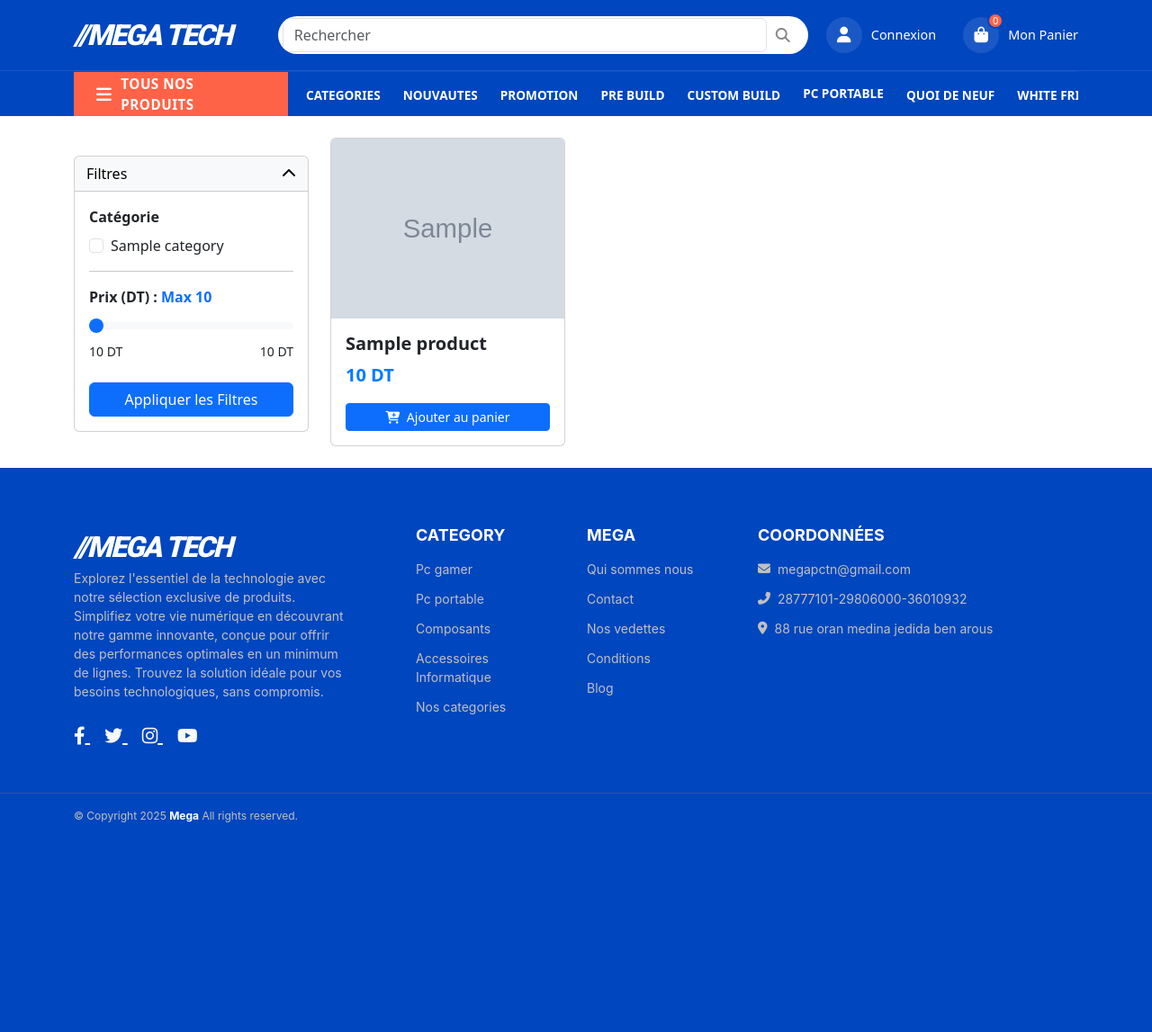
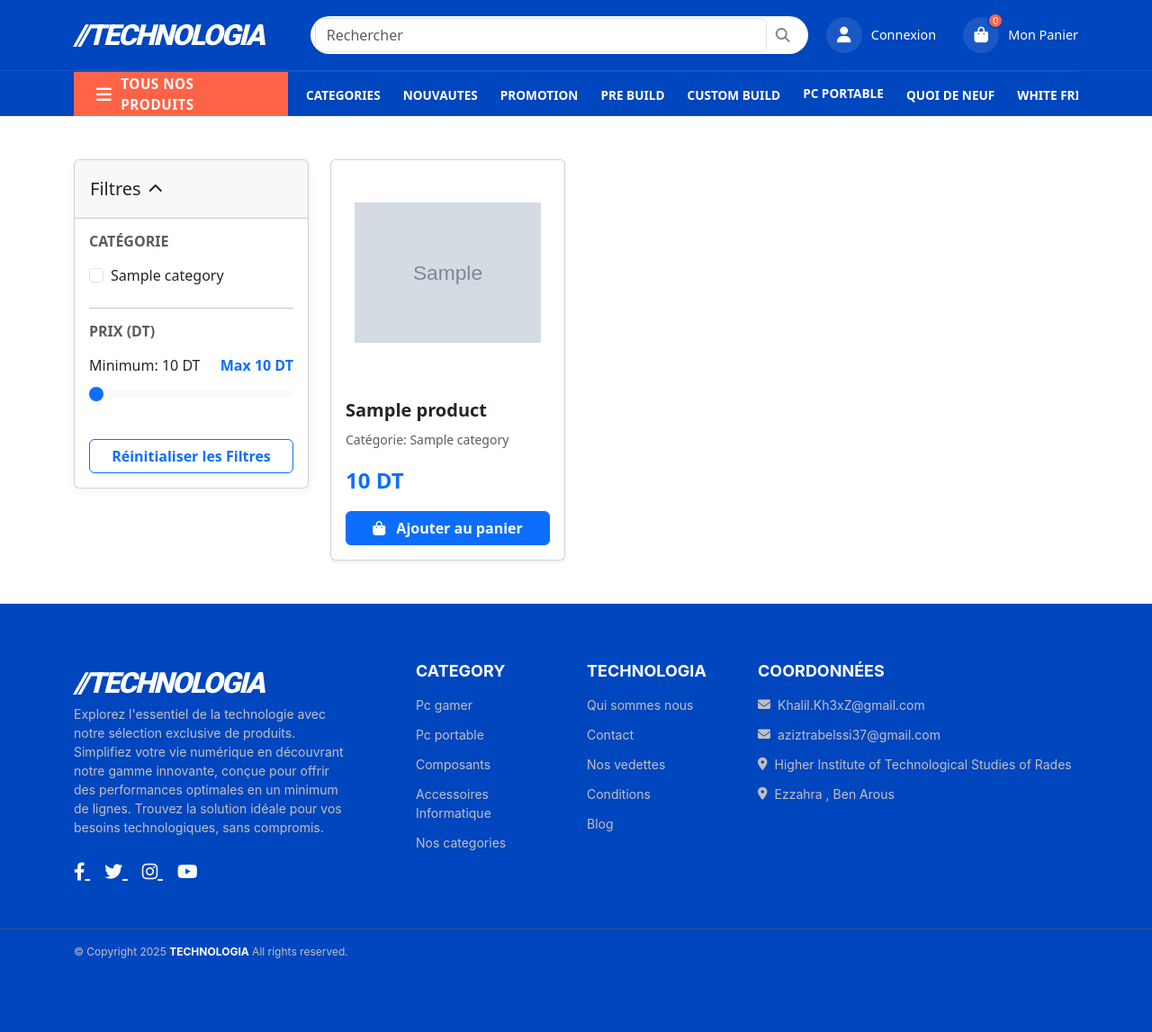
Before and after one commit to Kh3xZ/Projet_PHP, a PHP site: page /products.php in a window 1280 px wide. Shown: the whole page at 90% size. Before the commit the page ends 914 px from the top, so only its background shows below. Run offline with PHP 8.4, Linux system fonts and the light colour scheme; tables that the repository leaves empty or names only in its code hold one stand-in row (values such as "Sample post"); grey boxes marked "Sample" are stand-in pictures.

Commit message:
little modifications

```diff
--- a/includes/footer.php
+++ b/includes/footer.php
@@ -156,7 +156,7 @@
                     <a href="#" class="text-decoration-none">
                     <div class="logo-text">
                         <!-- Using an icon and text to approximate the logo feel -->
-                        <span>//MEGA TECH</span>
+                        <span>//TECHNOLOGIA</span>
                     </div>
                 </a>
 
@@ -195,7 +195,7 @@
 
                 <!-- Column 3: Mega Links (col-12, col-md-2) -->
                 <div class="col-6 col-md-2">
-                    <h4 class="footer-heading">Mega</h4>
+                    <h4 class="footer-heading">TECHNOLOGIA</h4>
                     <ul class="footer-list">
                         <li><a href="#">Qui sommes nous</a></li>
                         <li><a href="#">Contact</a></li>
@@ -211,15 +211,19 @@
                     <div class="footer-text">
                         <p class="contact-detail">
                             <i class="fas fa-envelope"></i>
-                            <span>megapctn@gmail.com</span>
+                            <span>Khalil.Kh3xZ@gmail.com</span>
                         </p>
                         <p class="contact-detail">
-                            <i class="fas fa-phone-alt"></i>
-                            <span>28777101-29806000-36010932</span>
+                            <i class="fas fa-envelope"></i>
+                            <span>aziztrabelssi37@gmail.com </span>
                         </p>
                         <p class="contact-detail">
                             <i class="fas fa-map-marker-alt"></i>
-                            <span>88 rue oran medina jedida ben arous</span>
+                            <span>Higher Institute of Technological Studies of Rades</span>
+                        </p>
+                        <p class="contact-detail">
+                            <i class="fas fa-map-marker-alt"></i>
+                            <span>Ezzahra , Ben Arous</span>
                         </p>
                     </div>
                 </div>
@@ -231,7 +235,7 @@
         <div class="footer-bottom mt-5">
             <div class="container">
                 <p>
-                    &copy; Copyright 2025 <span class="text-white fw-bold">Mega</span> All rights reserved.
+                    &copy; Copyright 2025 <span class="text-white fw-bold">TECHNOLOGIA</span> All rights reserved.
                 </p>
             </div>
         </div>
--- a/includes/navbar.php
+++ b/includes/navbar.php
@@ -244,7 +244,7 @@
                 <a href="index.php" class="text-decoration-none">
                     <div class="logo-text">
                         <!-- Using an icon and text to approximate the logo feel -->
-                        <span>//MEGA TECH</span>
+                        <span>//TECHNOLOGIA</span>
                     </div>
                 </a>
 
--- a/products.php
+++ b/products.php
@@ -6,17 +6,21 @@ include 'includes/navbar.php';
 include 'includes/db.php';
 
 
+// 1. Fetch products and categories efficiently
 $sql = "SELECT * FROM products";
 $stmt = $pdo->prepare($sql);
 $stmt->execute();
-$sql2 = "SELECT * FROM categories";
+$products = $stmt->fetchAll(PDO::FETCH_ASSOC);
+
+$sql2 = "SELECT * FROM categories ORDER BY category_name ASC";
 $stmt2 = $pdo->prepare($sql2);
 $stmt2->execute();
-$products = $stmt->fetchAll(PDO::FETCH_ASSOC);
 $categories = $stmt2->fetchAll(PDO::FETCH_ASSOC);
 
-$min_price = min(array_column($products, 'price')) ?? 100;
-$max_price = max(array_column($products, 'price')) ?? 3000;
+// Calculate min/max price for the range slider
+$all_prices = array_column($products, 'price');
+$min_price = !empty($all_prices) ? min($all_prices) : 100;
+$max_price = !empty($all_prices) ? max($all_prices) : 3000;
 
 ?>
 <!DOCTYPE html>
@@ -24,91 +28,127 @@ $max_price = max(array_column($products, 'price')) ?? 3000;
 <head>
     <meta charset="UTF-8">
     <meta name="viewport" content="width=device-width, initial-scale=1.0">
-    <title>Catalogue Produits</title>
+    <title>Catalogue Produits | Modern Shop</title>
+    <link href="https://fonts.googleapis.com/css2?family=Poppins:wght@300;400;600;700&display=swap" rel="stylesheet">
     <link href="https://cdn.jsdelivr.net/npm/bootstrap@5.3.3/dist/css/bootstrap.min.css" rel="stylesheet" crossorigin="anonymous">
     <link rel="stylesheet" href="https://cdnjs.cloudflare.com/ajax/libs/font-awesome/6.5.2/css/all.min.css" crossorigin="anonymous" referrerpolicy="no-referrer" />
     <style>
+        :root {
+            --primary-color: #0d6efd; /* Blue */
+            --secondary-color: #6c757d; /* Grey */
+            --background-light: #f4f6f8; /* Very light grey */
+            --card-shadow: 0 4px 12px rgba(0, 0, 0, 0.08);
+        }
         body {
-            background-color: #f8f9fa;
+            background-color: var(--background-light);
+            font-family: 'Poppins', sans-serif;
         }
-        /* Custom style for the card to allow clicking anywhere (except buttons) to redirect */
+
+        /* --- Filter Sidebar Styles --- */
+        .sticky-sidebar {
+            position: sticky;
+            top: 80px; /* Adjusted for typical fixed navbar height + margin */
+            height: fit-content;
+        }
+        .filter-card {
+            border: none;
+            border-radius: 0.75rem;
+            box-shadow: 0 4px 12px rgba(0, 0, 0, 0.05);
+        }
+        .filter-toggle-button {
+            background-color: #fff;
+            border-radius: 0.75rem 0.75rem 0 0;
+            border: none;
+            color: var(--primary-color);
+        }
+
+        /* --- Product Card Styles --- */
         .product-link-card {
             cursor: pointer;
-            transition: box-shadow 0.2s;
+            transition: transform 0.3s, box-shadow 0.3s;
+            border: none;
+            border-radius: 0.75rem;
+            overflow: hidden; /* Ensure border-radius applies to image */
         }
         .product-link-card:hover {
-            box-shadow: 0 0.5rem 1rem rgba(0, 0, 0, 0.15);
+            transform: translateY(-5px); /* Subtle lift effect */
+            box-shadow: var(--card-shadow);
         }
-        /* Prevent click-through for buttons within the card */
         .product-link-card button {
-            pointer-events: all; /* Important: makes the button clickable instead of the parent card */
-        }
-        .filter-toggle-button {
-            width: 100%;
-            text-align: left;
-            font-weight: bold;
+            pointer-events: all;
         }
         .price-text {
-            font-size: 1.25rem;
+            font-size: 1.5rem; /* Slightly larger price */
             font-weight: 700;
-            color: #007bff; /* Use primary color for price */
+            color: var(--primary-color);
+        }
+        .product-image {
+            height: 250px; /* Increased height for better visual */
+            object-fit: contain;
+            width: 80%;
+            margin-left: 10%
         }
 
-        /* 💡 NEW CSS for Sticky Sidebar */
-        .sticky-sidebar {
-            position: sticky;
-            top: 20px; /* Adjust this value to control spacing from the top of the viewport */
-            height: fit-content;
-            z-index: 100; /* Ensure it stays above product cards */
-        }
-
-        /* Ensure the main container has room for the sticky sidebar */
-        @media (min-width: 992px) {
-            .col-lg-3 {
-                align-self: flex-start; /* Important for sticky to work correctly within flex layout */
-            }
+        /* Ensures product list uses flex for proper spacing */
+        #product-list-container.no-results {
+            display: block !important;
         }
     </style>
 </head>
 <body>
 
-<div class="container py-4">
+<div class="container py-5">
     <div class="row">
 
         <div class="col-lg-3">
-            <div class="card mb-4 sticky-sidebar">
+            <div class="card mb-4 sticky-sidebar filter-card" style="top:0px">
                 <div class="card-header p-0">
-                    <button class="btn btn-light filter-toggle-button d-flex justify-content-between align-items-center"
+                    <button class="btn filter-toggle-button d-flex justify-content-between align-items-center p-3"
                             type="button"
                             data-bs-toggle="collapse"
                             data-bs-target="#filtersCollapse"
                             aria-expanded="true"
                             aria-controls="filtersCollapse"
                             id="filterToggleButton">
-                        Filtres <i class="fas fa-chevron-up ms-2" id="filterIcon"></i>
+                        <span class="fs-5">Filtres</span> <i class="fas fa-chevron-up ms-2" id="filterIcon"></i>
                     </button>
                 </div>
                 <div class="collapse show" id="filtersCollapse">
                     <div class="card-body">
-                        <div class="mb-3" id="category-filter">
-                            <label class="form-label fw-semibold">Catégorie</label>
+
+                        <div class="mb-4" id="category-filter">
+                            <h6 class="text-muted text-uppercase fw-bold mb-3">Catégorie</h6>
                             <?php foreach ($categories as $cat): ?>
                             <div class="form-check">
-                                <input class="form-check-input category-checkbox" type="checkbox" value="<?php echo htmlspecialchars($cat["category_id"]); ?>" id="cat-<?php echo str_replace(' ', '', $cat["category_name"]); ?>">
-                                <label class="form-check-label" for="cat-<?php echo str_replace(' ', '', $cat["category_name"]); ?>"><?php echo htmlspecialchars($cat["category_name"]); ?></label>
+                                <input class="form-check-input category-checkbox"
+                                       type="checkbox"
+                                       value="<?php echo htmlspecialchars($cat["category_id"]); ?>"
+                                       id="cat-<?php echo htmlspecialchars($cat["category_id"]); ?>">
+                                <label class="form-check-label"
+                                       for="cat-<?php echo htmlspecialchars($cat["category_id"]); ?>">
+                                    <?php echo htmlspecialchars($cat["category_name"]); ?>
+                                </label>
                             </div>
                             <?php endforeach; ?>
                         </div>
-                        <hr>
+
+                        <hr class="my-3">
+
                         <div class="mb-3">
-                            <label for="priceRange" class="form-label fw-semibold">Prix (DT) : <span id="currentPriceDisplay" class="text-primary">Max <?php echo $max_price; ?></span></label>
-                            <input type="range" class="form-range" min="<?php echo $min_price; ?>" max="<?php echo $max_price; ?>" step="1" id="priceRange" value="<?php echo $max_price; ?>">
-                            <div class="d-flex justify-content-between">
-                                <small><?php echo $min_price; ?> DT</small>
-                                <small><?php echo $max_price; ?> DT</small>
-                            </div>
+                            <h6 class="text-muted text-uppercase fw-bold mb-3">Prix (DT)</h6>
+                            <label for="priceRange" class="form-label d-flex justify-content-between">
+                                <span>Minimum: <?php echo $min_price; ?> DT</span>
+                                <span id="currentPriceDisplay" class="text-primary fw-semibold">Max <?php echo $max_price; ?> DT</span>
+                            </label>
+                            <input type="range" class="form-range"
+                                   min="<?php echo $min_price; ?>"
+                                   max="<?php echo $max_price; ?>"
+                                   step="1"
+                                   id="priceRange"
+                                   value="<?php echo $max_price; ?>">
                         </div>
-                        <button class="btn btn-primary w-100 mt-2" onclick="applyFilters()">Appliquer les Filtres</button>
+
+                        <button class="btn btn-outline-primary w-100 mt-3 fw-bold" onclick="resetFilters()">Réinitialiser les Filtres</button>
                     </div>
                 </div>
             </div>
@@ -117,6 +157,7 @@ $max_price = max(array_column($products, 'price')) ?? 3000;
         <div class="col-lg-9">
             <div class="row row-cols-1 row-cols-md-2 row-cols-xl-3 g-4" id="product-list-container">
 
+                <?php if (!empty($products)): ?>
                 <?php foreach ($products as $product): ?>
 
                 <?php
@@ -128,29 +169,47 @@ $max_price = max(array_column($products, 'price')) ?? 3000;
                      data-category="<?php echo htmlspecialchars($product['category_id']); ?>"
                      data-id="<?php echo htmlspecialchars($product['product_id']); ?>">
 
-                    <div class="card h-100 product-link-card"
-                         onclick="window.location='<?php echo $product_url; ?>';">
+                    <div class="card h-100 product-link-card shadow-sm"
+                          onclick="window.location='<?php echo $product_url; ?>';">
 
                         <div class="position-relative">
-                            <img src="assets/images/<?php echo htmlspecialchars($product['image']); ?>" class="card-img-top" alt="<?php echo htmlspecialchars($product['name']); ?>" style="object-fit: cover; height: 200px;">
+                            <img src="assets/images/<?php echo htmlspecialchars($product['image']); ?>"
+                                 class="product-image"
+                                 alt="<?php echo htmlspecialchars($product['name']); ?>">
                         </div>
 
                         <div class="card-body d-flex flex-column">
-                            <h5 class="card-title fw-semibold text-truncate"><?php echo htmlspecialchars($product['name']); ?></h5>
+                            <h5 class="card-title fw-semibold text-truncate mb-2"><?php echo htmlspecialchars($product['name']); ?></h5>
+                            <p class="text-muted mb-3 flex-grow-1">
+                                <?php // Simulate a short description if one exists ?>
+                                <small>Catégorie: <?php
+                                    $cat_name = array_filter($categories, fn($c) => $c['category_id'] == $product['category_id']);
+                                    echo htmlspecialchars($cat_name[array_key_first($cat_name)]['category_name']);
+                                ?></small>
+                            </p>
+
                             <p class="price-text mt-auto mb-3">
                                 <?php echo number_format($product['price'], 0, ',', ' '); ?> DT
                             </p>
 
                             <div class="d-grid">
-                                <button type="button" class="btn btn-sm btn-primary" onclick="event.stopPropagation(); addToCart(<?php echo $product['product_id']; ?>)">
-                                    <i class="fas fa-cart-plus me-1"></i> Ajouter au panier
+                                <button type="button" class="btn btn-primary fw-bold"
+                                        onclick="event.stopPropagation(); addToCart(<?php echo $product['product_id']; ?>)">
+                                    <i class="fas fa-shopping-bag me-2"></i> Ajouter au panier
                                 </button>
                             </div>
                         </div>
                     </div>
                 </div>
                 <?php endforeach; ?>
+                <?php else: ?>
+                    <p class="alert alert-info w-100 text-center">Aucun produit n'est disponible pour le moment.</p>
+                <?php endif; ?>
 
+            </div>
+
+            <div id="no-results-message" class="alert alert-warning text-center mt-5" style="display:none;">
+                <i class="fas fa-exclamation-circle me-2"></i> Aucun produit ne correspond à vos critères de recherche.
             </div>
         </div>
 
@@ -165,6 +224,9 @@ $max_price = max(array_column($products, 'price')) ?? 3000;
         const selectedCategories = Array.from(document.querySelectorAll('.category-checkbox:checked')).map(cb => cb.value);
         const maxPrice = parseInt(document.getElementById('priceRange').value);
         const productCards = document.querySelectorAll('.product-card');
+        const container = document.getElementById('product-list-container');
+        const noResultsMessage = document.getElementById('no-results-message');
+        let resultsFound = false;
 
         productCards.forEach(card => {
             const productPrice = parseInt(card.getAttribute('data-price'));
@@ -182,16 +244,43 @@ $max_price = max(array_column($products, 'price')) ?? 3000;
             }
 
             card.style.display = match ? 'block' : 'none';
+            if (match) {
+                resultsFound = true;
+            }
         });
 
-        // Use a fallback for Bootstrap layout if all are hidden
-        const container = document.getElementById('product-list-container');
-        container.style.display = Array.from(productCards).some(c => c.style.display !== 'none') ? 'flex' : 'block';
+        // Toggle "No Results" message
+        if (resultsFound) {
+            noResultsMessage.style.display = 'none';
+            container.classList.remove('no-results');
+        } else {
+            noResultsMessage.style.display = 'block';
+            container.classList.add('no-results');
+        }
+    }
+
+    function resetFilters() {
+        // Uncheck all category checkboxes
+        document.querySelectorAll('.category-checkbox').forEach(cb => {
+            cb.checked = false;
+        });
+
+        // Reset the price range slider to its max value
+        const priceRange = document.getElementById('priceRange');
+        const maxVal = priceRange.max;
+        priceRange.value = maxVal;
+
+        // Manually trigger input event to update display
+        priceRange.dispatchEvent(new Event('input'));
+
+        // Apply the reset filters
+        applyFilters();
     }
 
     // --- ADD TO CART FUNCTIONALITY ---
     function addToCart(productId) {
-        alert('Produit ID ' + productId + ' a été ajouté au panier. (Action simulée)');
+        // In a real application, this would use AJAX to send the product ID to a server script (e.g., 'add_to_cart.php')
+        alert('Produit ID ' + productId + ' a été ajouté au panier ! (Action simulée)');
     }
 
     // --- UI/UX Enhancements ---
@@ -212,23 +301,24 @@ $max_price = max(array_column($products, 'price')) ?? 3000;
             filterIcon.classList.add('fa-chevron-down');
         });
 
-        // Update price display when the range slider moves
+        // Update price display AND apply filters when the range slider moves
         priceRange.addEventListener('input', function() {
-            currentPriceDisplay.textContent = 'Max ' + this.value;
+            currentPriceDisplay.textContent = 'Max ' + this.value + ' DT';
+            applyFilters();
+        });
+
+        // Apply filters automatically when any category checkbox changes
+        document.querySelectorAll('.category-checkbox').forEach(checkbox => {
+            checkbox.addEventListener('change', applyFilters);
         });
 
         // Initial setup for price display and icon
-        currentPriceDisplay.textContent = 'Max ' + priceRange.value;
+        currentPriceDisplay.textContent = 'Max ' + priceRange.value + ' DT';
         if (filtersCollapse.classList.contains('show')) {
             filterIcon.classList.add('fa-chevron-up');
         } else {
             filterIcon.classList.add('fa-chevron-down');
         }
-
-        // Apply filters when any category checkbox changes (optional auto-apply)
-        document.querySelectorAll('.category-checkbox').forEach(checkbox => {
-            checkbox.addEventListener('change', applyFilters);
-        });
 
         // Initialize display to ensure correct initial state
         applyFilters();
```
